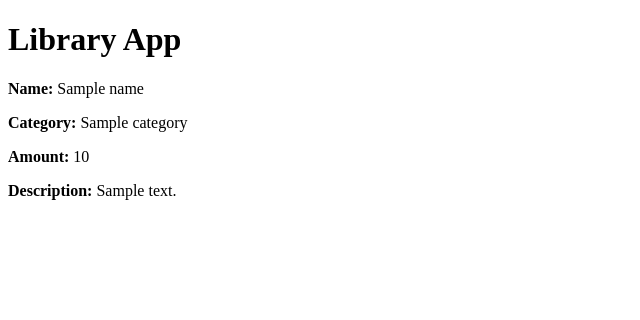
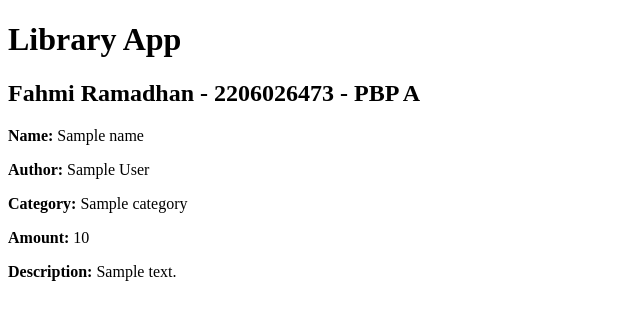
Before and after one commit to fahmi-ramadhan/library-app, a Django app: template main/templates/main.html in a window 1280 px wide. Shown: the top 320 px of the page, without its empty margins (0-640 px from the left). Run offline with Django 4.2, Linux system fonts and the light colour scheme; the template is opened without the code that fills it: most values are stand-ins (such as "Sample title", 1, 10 or a date in 2020).

Commit message:
Update main.html

```diff
--- a/main/templates/main.html
+++ b/main/templates/main.html
@@ -8,7 +8,10 @@
 	<body>
 		<h1>Library App</h1>
 
+		<h2>Fahmi Ramadhan - 2206026473 - PBP A</h2>
+
 		<p><strong>Name: </strong>{{name}}</p>
+		<p><strong>Author: </strong>{{author}}</p>
 		<p><strong>Category: </strong>{{category}}</p>
 		<p><strong>Amount: </strong>{{amount}}</p>
 		<p><strong>Description: </strong>{{description}}</p>
```
